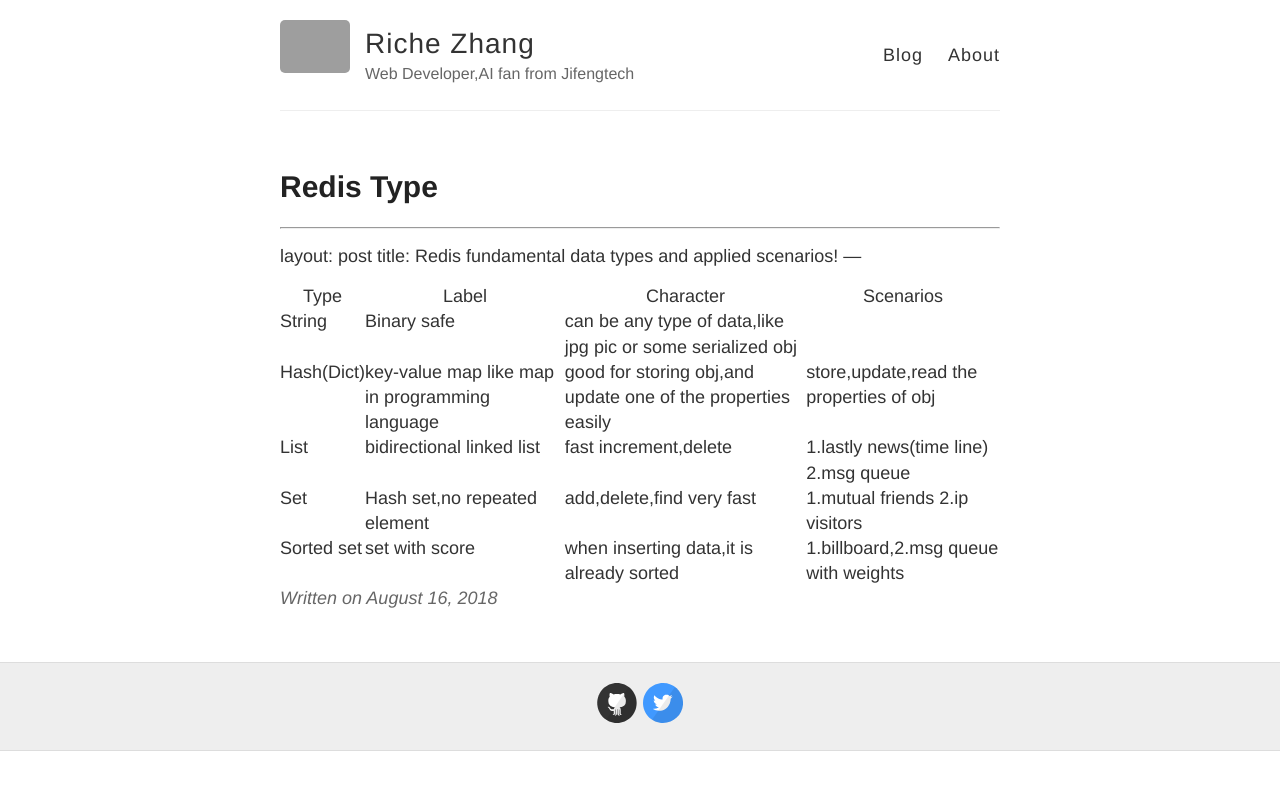
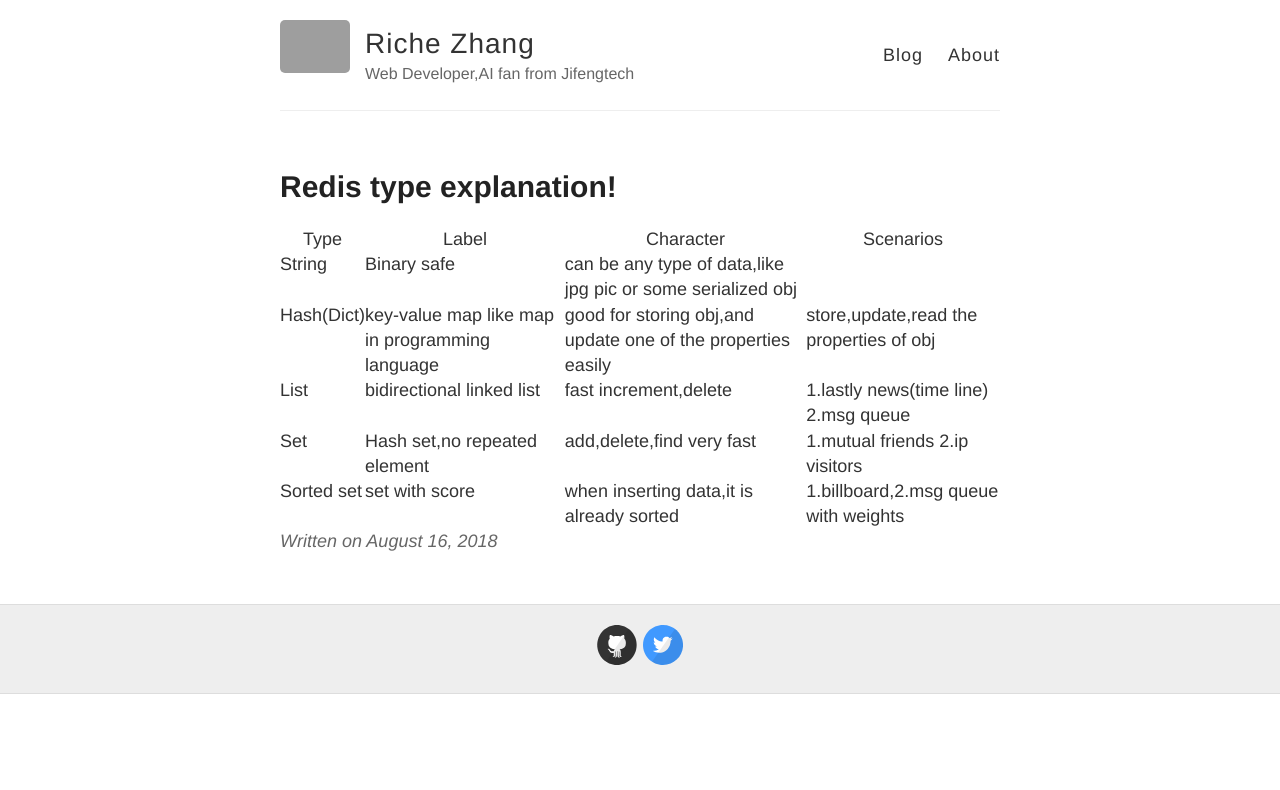
Before and after one commit to RicheZhang/RicheZhang.github.io, a Jekyll site: the page built from _posts/2018-8-16-Redis-type.md, in a window 1280 px wide. Shown: the top 790 px of the page. Built offline with Jekyll 4.4.1, drawn with Linux system fonts in a browser that asks for light colours; our own code applies the rules of GitHub Pages for plain Markdown files; grey boxes are pictures that could not be loaded.

```diff
--- a/_posts/2018-8-16-Redis-type.md
+++ b/_posts/2018-8-16-Redis-type.md
@@ -1,10 +1,7 @@
-
 ---
 layout: post
-title: Redis fundamental data types and applied scenarios!
+title: Redis type explanation!
 ---
-
-
 |Type       |Label       |Character                           |Scenarios
 |-----------|------------|------------------------------------|----------------------------------------------|
 |String     |Binary safe |can be any type of data,like jpg pic or some serialized obj|                       |
```
